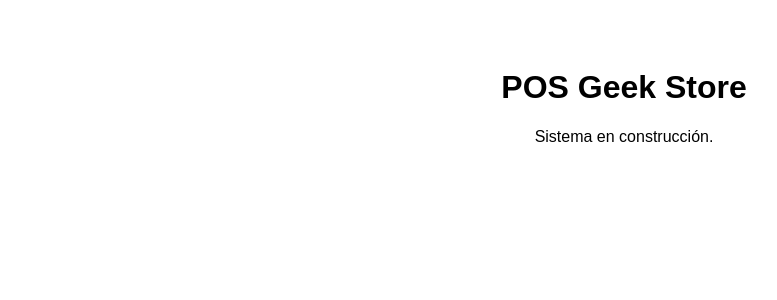
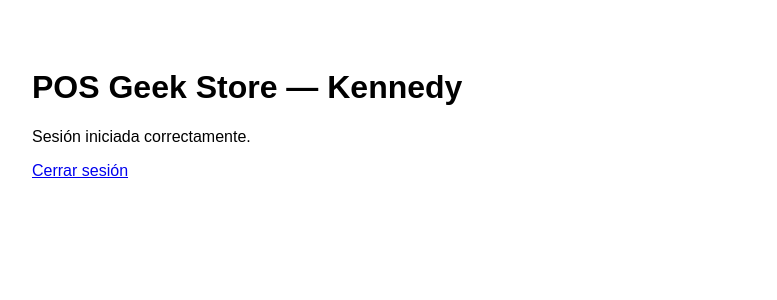
Before and after one commit to geekstore100-hue/geekstore-pos, a Next.js app: page / in a window 1280 px wide. Shown: the top 300 px of the page, without its empty margins (16-793 px from the left). Built offline with nearby package versions, Linux system fonts and the light colour scheme.

Commit message:
Update page.js

```diff
--- a/app/page.js
+++ b/app/page.js
@@ -1,8 +1,9 @@
 export default function Home() {
   return (
-    <main style={{ fontFamily: 'sans-serif', padding: '40px', textAlign: 'center' }}>
-      <h1>POS Geek Store</h1>
-      <p>Sistema en construcción.</p>
+    <main style={{ fontFamily: 'sans-serif', padding: '40px' }}>
+      <h1>POS Geek Store — Kennedy</h1>
+      <p>Sesión iniciada correctamente.</p>
+      <a href="/api/logout">Cerrar sesión</a>
     </main>
   );
 }
```
